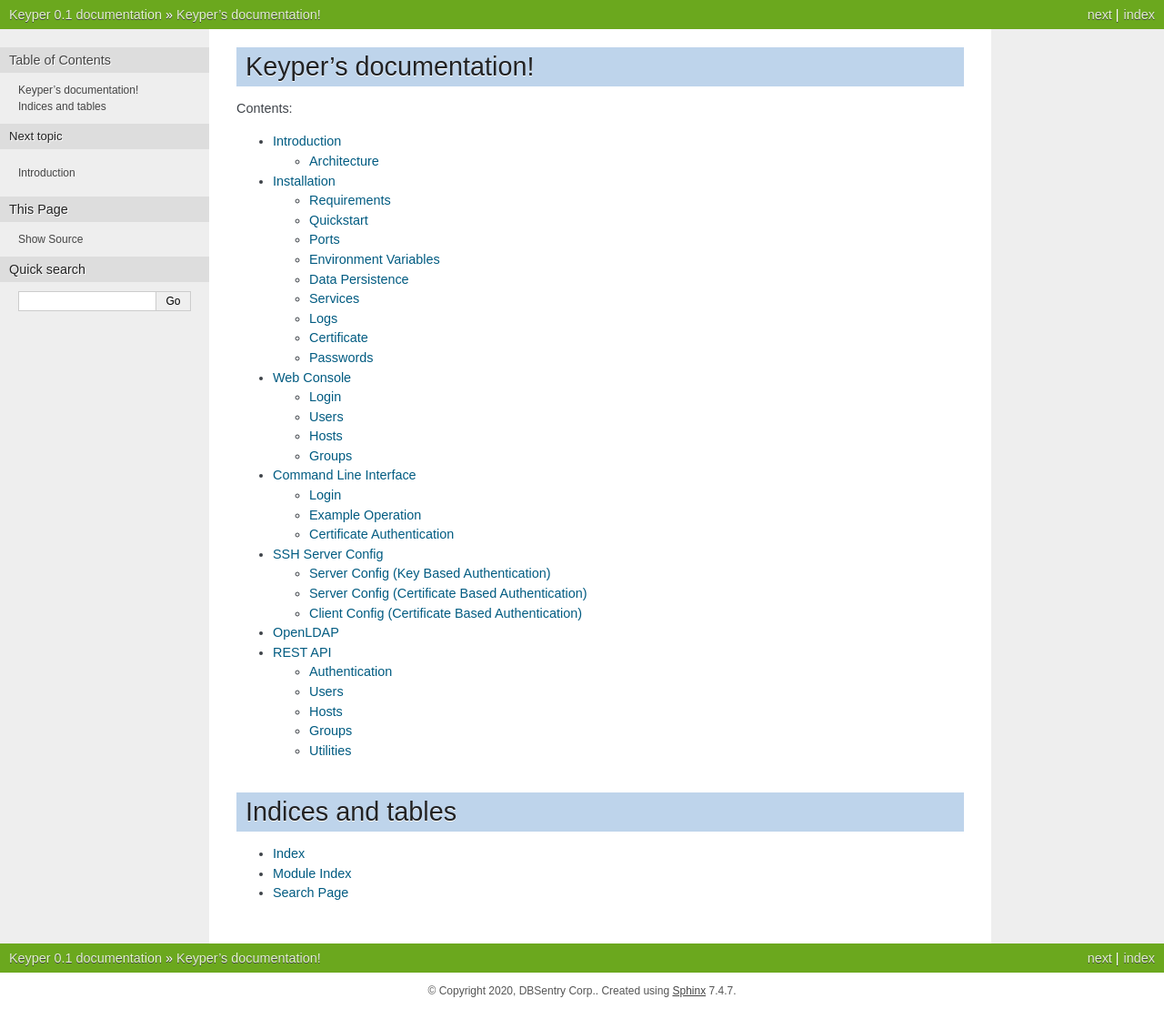
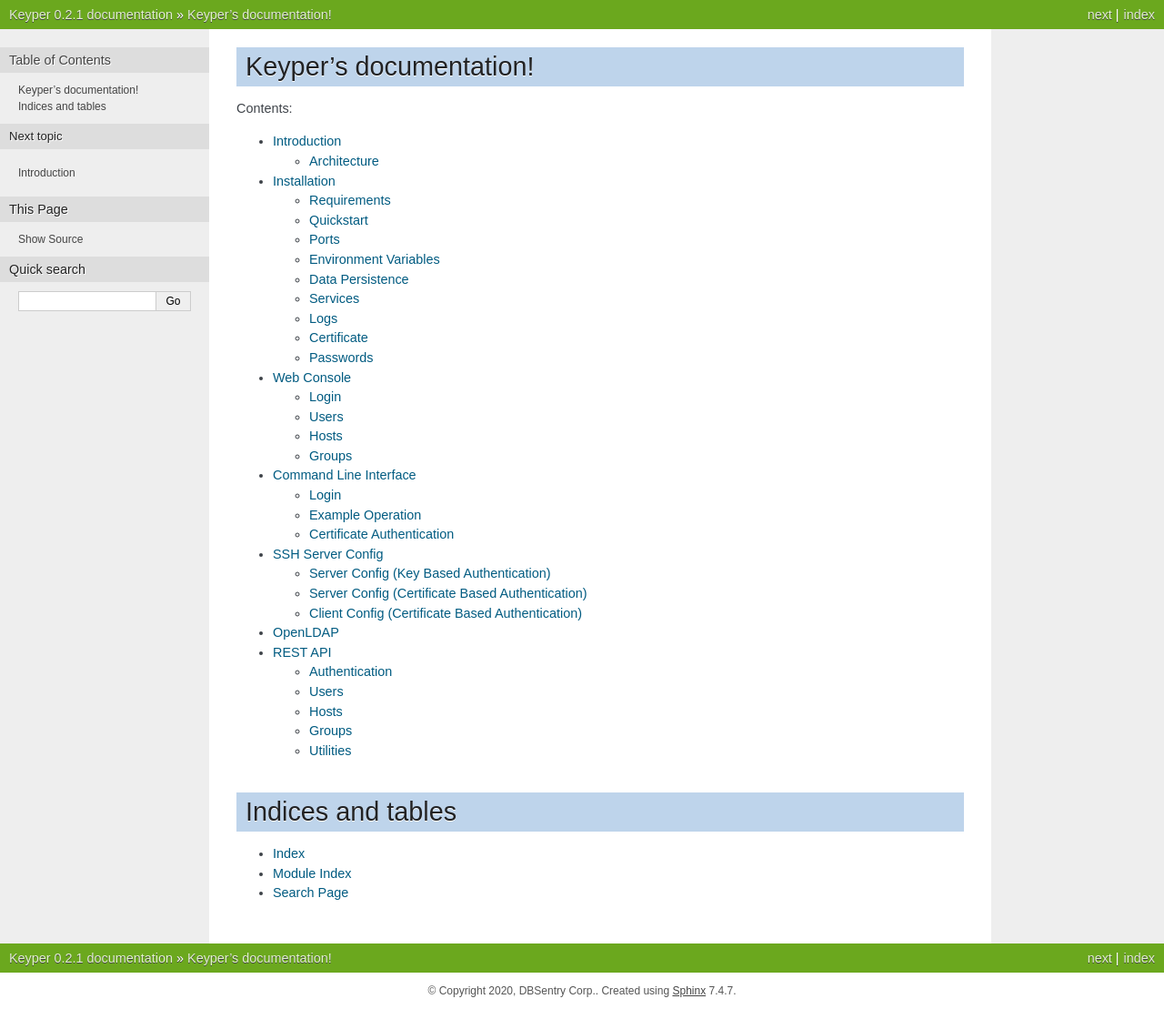
Before and after one commit to mlgupta/keyper-docs, a Sphinx documentation site: the page built from source/index.rst, in a window 1280 px wide. Shown: the whole page at 91% size. Built offline with Sphinx 7.4.7, drawn with Linux system fonts in a browser that asks for light colours.

```diff
--- a/source/conf.py
+++ b/source/conf.py
@@ -23,7 +23,7 @@ copyright = '2020, DBSentry Corp.'
 author = 'DBSentry Corp.'
 
 # The full version, including alpha/beta/rc tags
-release = '0.1'
+release = '0.2.1'
 
 
 # -- General configuration ---------------------------------------------------
```
